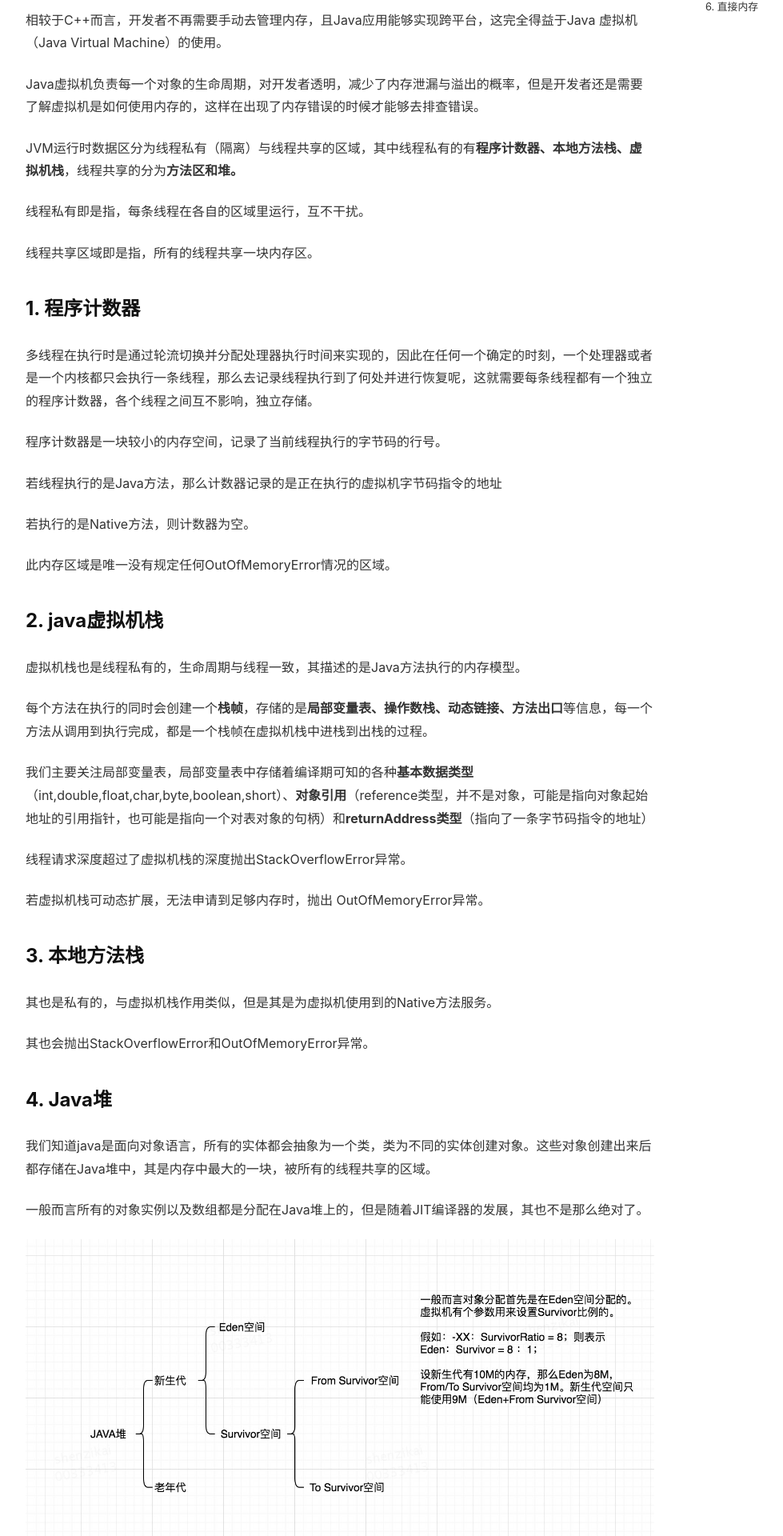
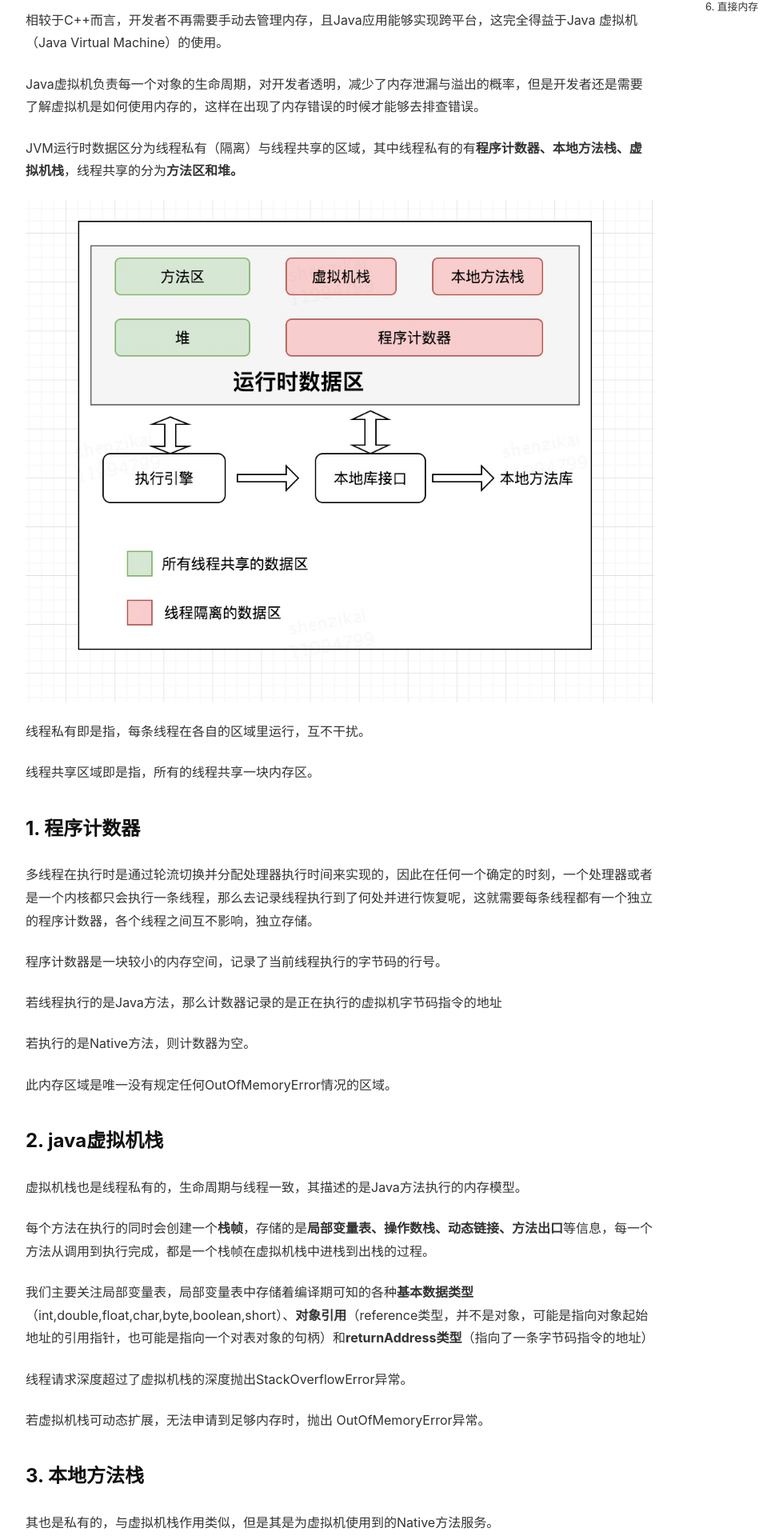
Before and after one commit to Jesuslittlebug/jesuslittlebug.github.io, a Jekyll site: the page built from _posts/2018-07-10-JVM内存模型.md, in a window 1280 px wide. Shown: the part 305-2225 px from the top of the page at 80% size, without its empty margins (105-1084 px from the left). Built offline with Jekyll 4.4.1, drawn with Linux system fonts in a browser that asks for light colours; nearby versions of some CDN libraries.

Commit message:
添加图片

```diff
--- a/_posts/2018-07-10-JVM内存模型.md
+++ b/_posts/2018-07-10-JVM内存模型.md
@@ -12,6 +12,9 @@ mathjax_autoNumber: true
 Java虚拟机负责每一个对象的生命周期，对开发者透明，减少了内存泄漏与溢出的概率，但是开发者还是需要了解虚拟机是如何使用内存的，这样在出现了内存错误的时候才能够去排查错误。
 
 JVM运行时数据区分为线程私有（隔离）与线程共享的区域，其中线程私有的有**程序计数器、本地方法栈、虚拟机栈**，线程共享的分为**方法区和堆。**
+
+
+<img src="https://github.com/Jesuslittlebug/jesuslittlebug.github.io/blob/master/images/Java%E5%A0%861.jpg?raw=true"/>
 
 线程私有即是指，每条线程在各自的区域里运行，互不干扰。
 
```
